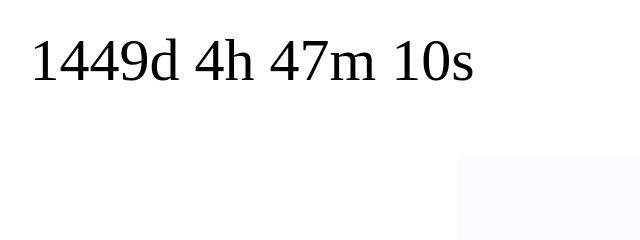
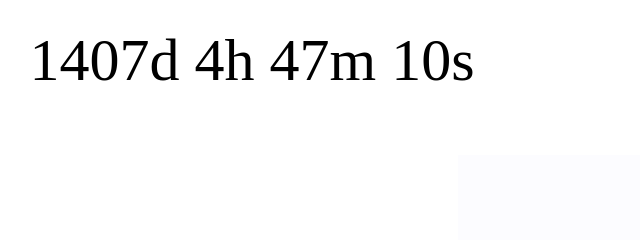
Before and after one commit to Verschrecktes/verschrecktes.github.io, a plain HTML site: page index.html in a window 1280 px wide. Shown: the top 240 px of the page, 388-1028 px from the left. Drawn offline with Linux system fonts and the light colour scheme.

Commit message:
timer update

```diff
--- a/index.html
+++ b/index.html
@@ -18,8 +18,9 @@ p {
 <p id="demo"></p>
 
 <script>
+//sauce: https://www.w3schools.com/howto/howto_js_countdown.asp
 // Set the date we're counting down to
-var countDownDate = new Date("May 6, 2029 00:00:00").getTime();
+var countDownDate = new Date("Mar 25, 2029 00:00:00").getTime();
 
 // Update the count down every 1 second
 var x = setInterval(function() {
```
